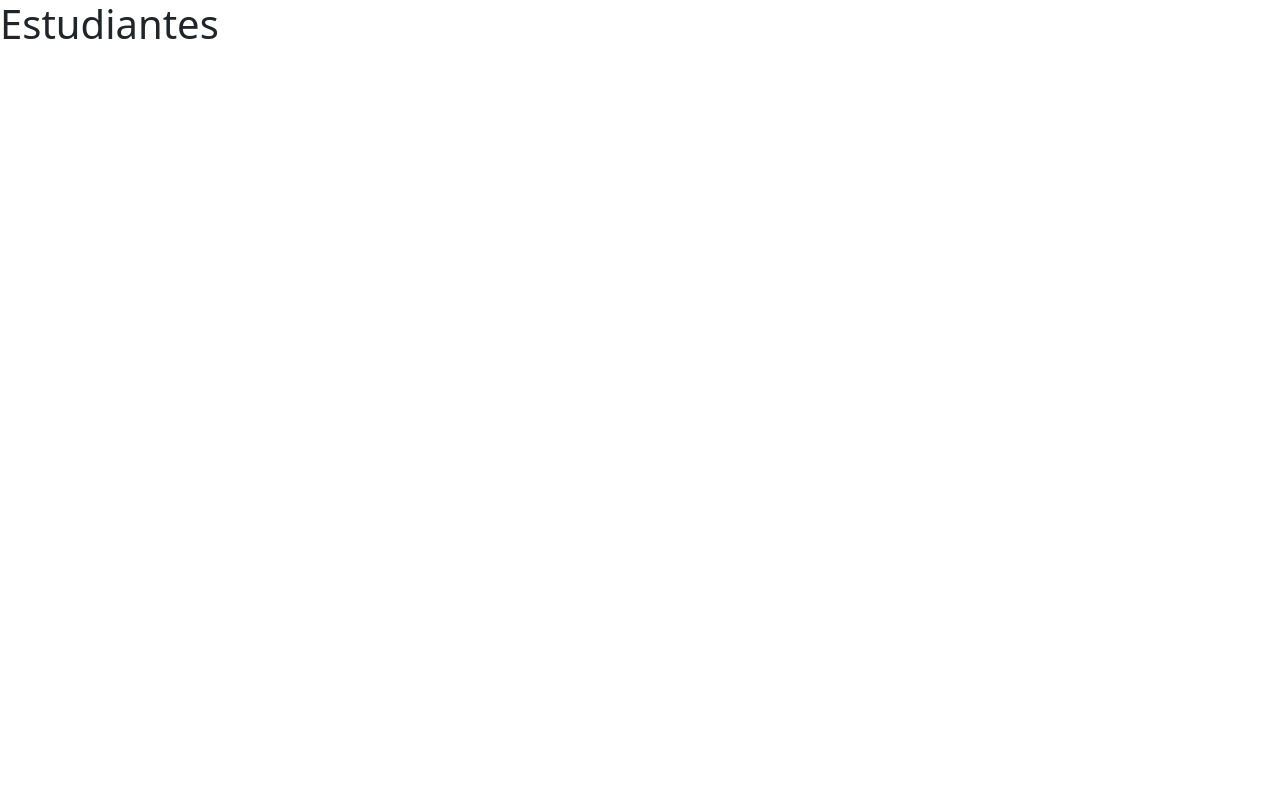
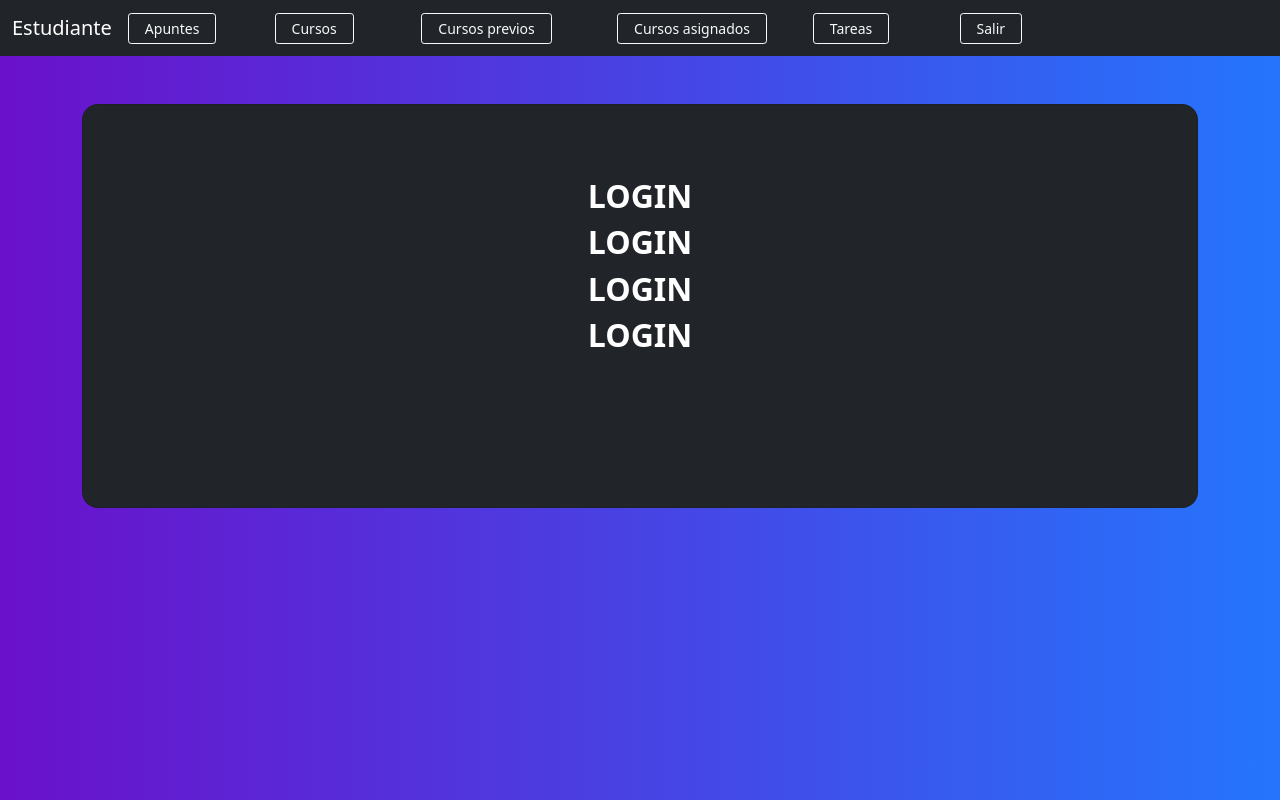
Before and after one commit to f-magdiel/EDD_SmartClass_201801449, a React (Create React App) app in the folder Fase_3/front/: page /estudiante in a window 1280 px wide. Built offline with nearby package versions, Linux system fonts and the light colour scheme.

Commit message:
Area de trabajo

```diff
--- a/Fase_3/front/src/Componentes/Estudiante.js
+++ b/Fase_3/front/src/Componentes/Estudiante.js
@@ -1,8 +1,86 @@
 import React from "react";
+
 
 function Estudiante(){
     return(
-        <h1>Estudiantes</h1>
+    <section className="vh-100 gradient-custom">
+      <nav className="navbar navbar-expand-lg bg-dark navbar-dark ">
+      {/* Container wrapper */}
+      <div className="container-fluid">
+        {/* Navbar brand */}
+        <a className="navbar-brand" href="#">Estudiante</a>
+        {/* Toggle button */}
+        <button className="navbar-toggler" type="button" data-mdb-toggle="collapse" data-mdb-target="#navbarSupportedContent" aria-controls="navbarSupportedContent" aria-expanded="false" aria-label="Toggle navigation">
+          <i className="fas fa-bars" />
+        </button>
+        {/* Collapsible wrapper */}
+        <div className="collapse navbar-collapse" id="navbarSupportedContent">
+          <ul className="navbar-nav me-auto mb-4 mb-lg-0">
+          <div className="col-md-3">
+            <button
+                className="btn btn-outline-light btn-sm px-3"
+                type="submit"  >Apuntes
+            </button>
+            </div>
+            <div className="col-md-3">
+            <button
+                className="btn btn-outline-light btn-sm px-3"
+                type="submit"  >Cursos
+            </button>
+            </div>
+
+            <div className="col-md-4">
+            <button
+                className="btn btn-outline-light btn-sm px-3"
+                type="submit"  >Cursos previos
+            </button>
+            </div>
+
+            <div className="col-md-4">
+            <button
+                className="btn btn-outline-light btn-sm px-3"
+                type="submit"  >Cursos asignados
+            </button>
+            </div>
+
+            <div className="col-md-3">
+            <button
+                className="btn btn-outline-light btn-sm px-3"
+                type="submit"  >Tareas
+            </button>
+            </div>
+
+            <div className="col-md-3">
+            <button
+                className="btn btn-outline-light btn-sm px-3"
+                type="submit"  >Salir
+            </button>
+            </div>
+          </ul>
+        </div>
+      </div>
+      {/* Container wrapper */}
+    </nav>
+    <div className="container py-5 h-10">
+                   <div className="row d-flex justify-content-center align-items-center h-100">
+                       <div className="col-12 col-md-8 col-lg-6 col-xl-12">
+                           <div className="card bg-dark text-white" style={{borderRadius: '1rem'}}>
+                               <div className="card-body p-5 text-center">
+                                   <div className="mb-md-5 mt-md-4 pb-5">
+                                       <h2 className="fw-bold mb-2 text-uppercase">Login</h2>
+                                       <h2 className="fw-bold mb-2 text-uppercase">Login</h2>
+                                       <h2 className="fw-bold mb-2 text-uppercase">Login</h2>
+                                       <h2 className="fw-bold mb-2 text-uppercase">Login</h2>
+
+                                    </div>
+
+                           </div>
+                       </div>
+                   </div>
+               </div>
+            </div>
+    </section>
+
     )
 }
 
--- a/Fase_3/front/src/Componentes/Registro.js
+++ b/Fase_3/front/src/Componentes/Registro.js
@@ -54,7 +54,7 @@ function Registro(){
         icon:"success",
         button:"Aceptar"
       })
-    }else if (estado=="400"){
+    }else if (estado==="400"){
       swal({
         title:"Registro",
         text:"Registro fallido",
```
